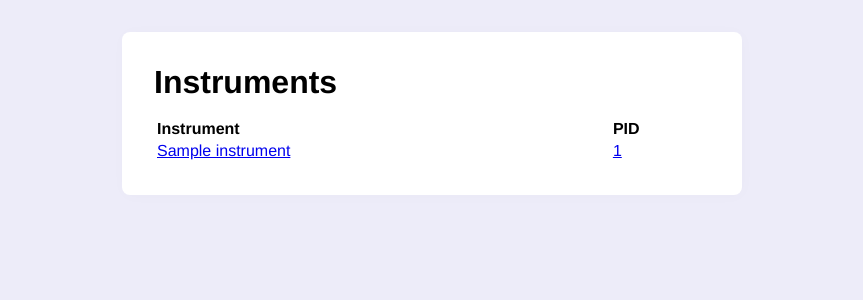
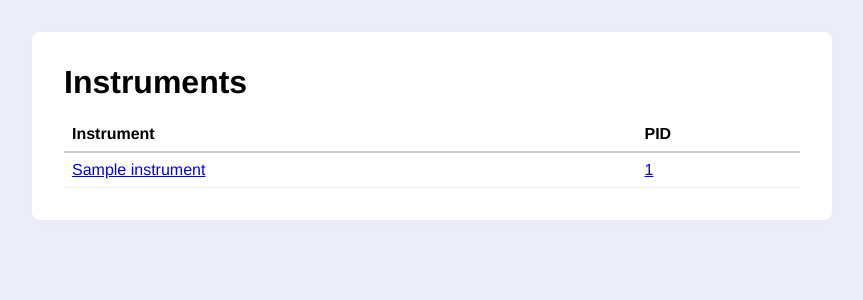
Before and after one commit to actris-cloudnet/instrumentdb, a Django app: page / in a window 1280 px wide. Shown: the top 300 px of the page, without its empty margins (208-1071 px from the left). Run offline with Django 4.2, Linux system fonts and the light colour scheme; tables that the repository leaves empty hold one stand-in row (values such as "Sample post"); some libraries are stand-ins or nearby versions.

Commit message:
Improve index page style

```diff
--- a/backend/instruments/static/instruments/style.css
+++ b/backend/instruments/static/instruments/style.css
@@ -69,8 +69,18 @@ ul {
 
 table {
   width: 100%;
+  border-collapse: collapse;
 }
 
-th {
+thead tr {
+  border-bottom: 2px solid #ccc;
+}
+
+tbody tr {
+  border-bottom: 1px solid #eee;
+}
+
+td, th {
+  padding: 0.5rem;
   text-align: left;
 }
--- a/backend/instruments/templates/instruments/index.html
+++ b/backend/instruments/templates/instruments/index.html
@@ -8,7 +8,7 @@
     <link rel="stylesheet" href="{% static 'instruments/style.css' %}">
   </head>
   <body>
-    <main>
+    <main style="max-width:800px">
       <h1 style="margin-bottom:1rem">Instruments</h1>
       <table>
         <thead>
```
